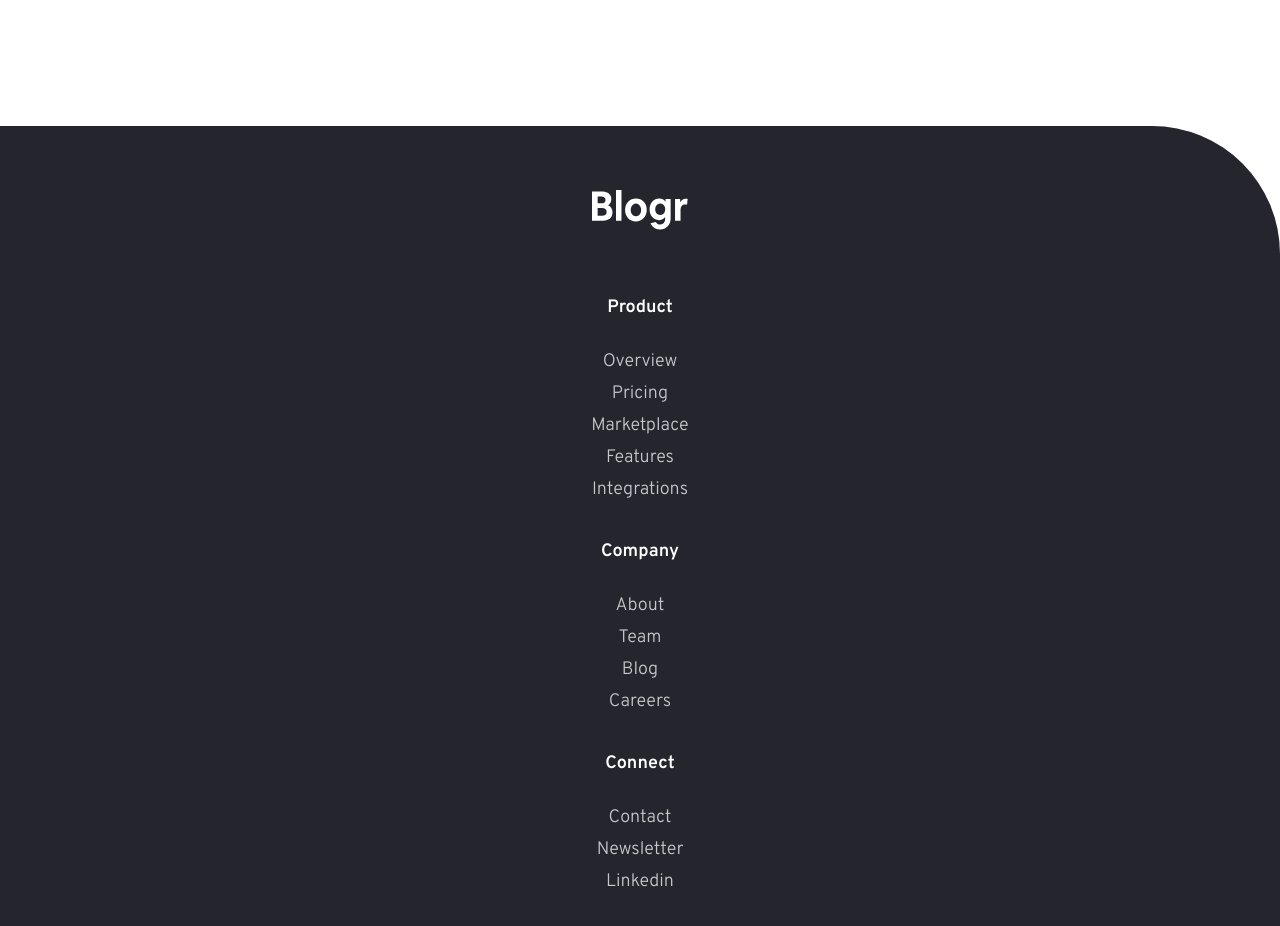
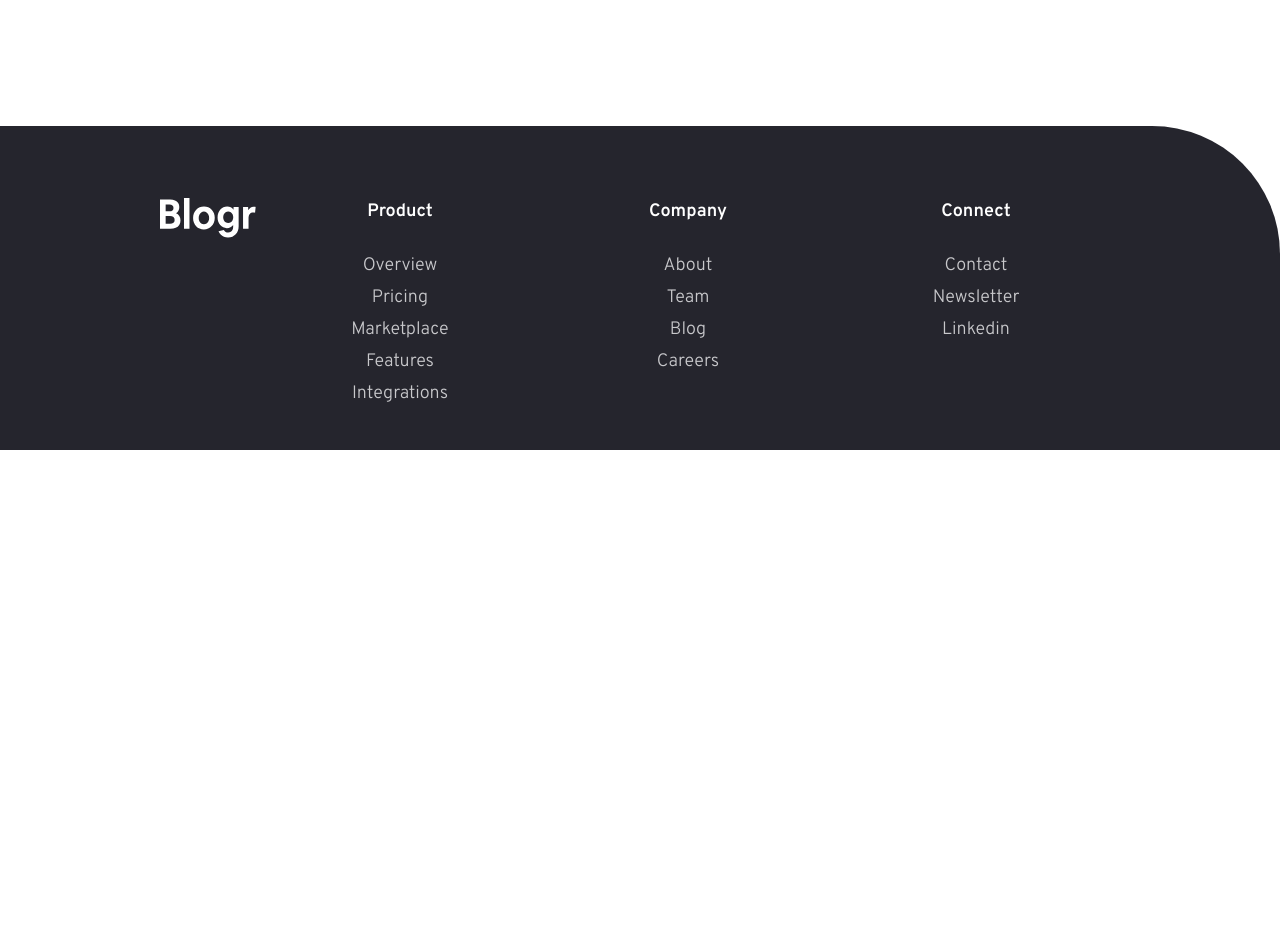
Before and after one commit to CalderonCodes/Blogr-landing-page, a React (Vite) app: page / in a window 1280 px wide. Shown: the part 3100-4026 px from the top of the page. After the commit the page ends 3550 px from the top, so only its background shows below. Built offline with nearby package versions, Linux system fonts and the light colour scheme.

Commit message:
:sparkles: Add desktop footer

```diff
--- a/src/Components/Footer/Footer.jsx
+++ b/src/Components/Footer/Footer.jsx
@@ -2,7 +2,7 @@ import React from "react";
 
 function Footer() {
   return (
-    <div className="w-full rounded-tr-[8rem] text-lg text-White font-Overpass flex flex-col items-center py-8 bg-VeryDarkBlackBlue">
+    <div className="w-full rounded-tr-[8rem] lg:flex-row lg:items-start lg:px-40 lg:py-10 text-lg text-White font-Overpass flex flex-col items-center py-8 bg-VeryDarkBlackBlue">
       <img className="w-24 h-10 my-8" src="/src/assets/logo.svg" />
       <div className="w-1/2  flex flex-col items-center">
         <h1 className="pb-6 pt-8 font-bold">Product</h1>
```
